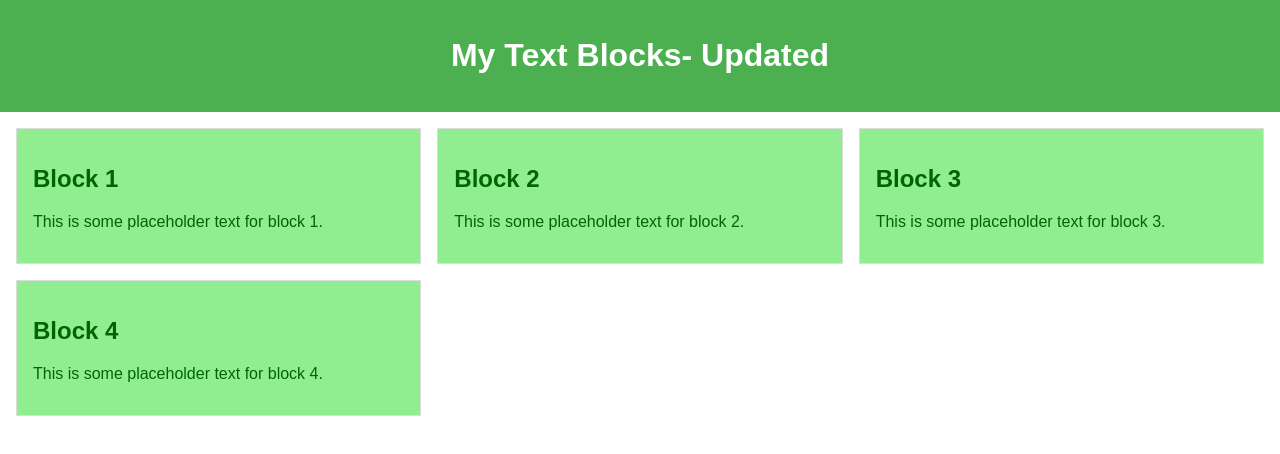
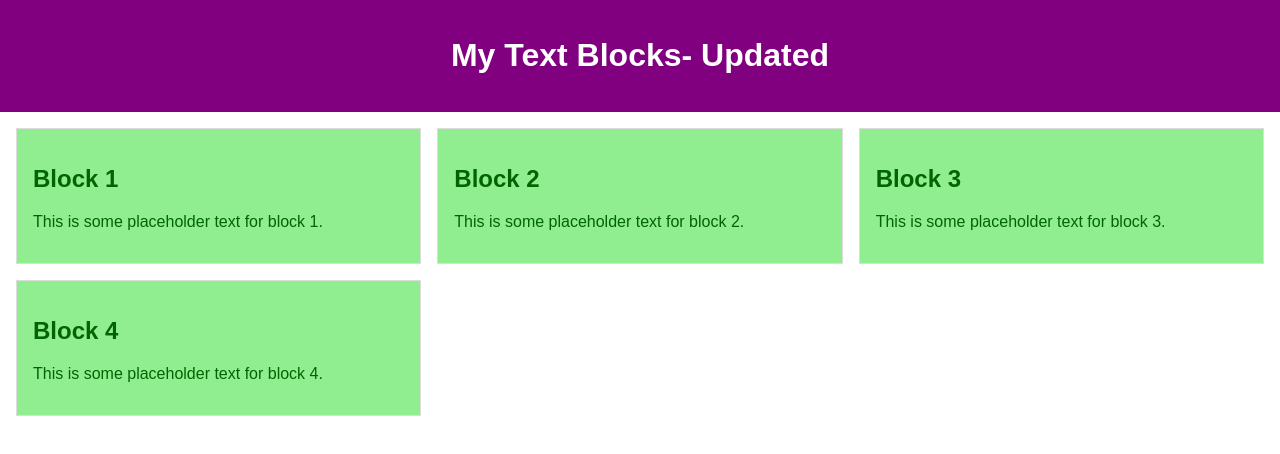
Before and after one commit to jaycek/CSSMediaQueries, a plain HTML site: page index.html in a window 1280 px wide. Drawn offline with Linux system fonts and the light colour scheme.

Commit message:
Changed bg color

```diff
--- a/style.css
+++ b/style.css
@@ -6,7 +6,7 @@ body {
 }
 
 header {
-    background-color: #4CAF50;
+    background-color: purple;
     color: white;
     text-align: center;
     padding: 1em 0;
```
